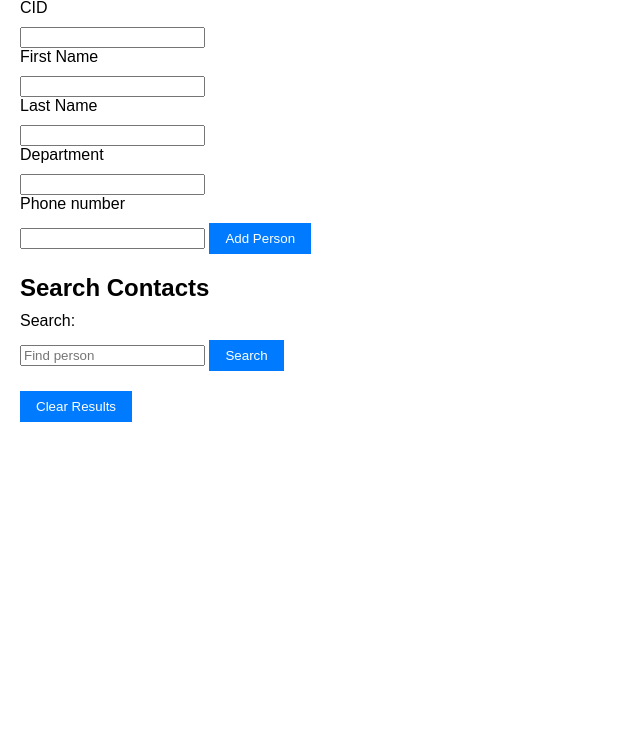
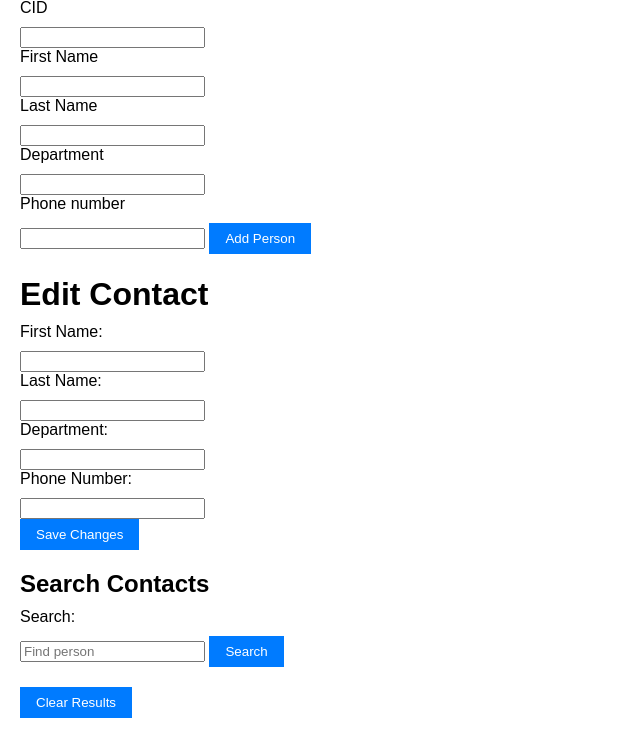
Before and after one commit to rebhanqui/WSAA-Project, a Flask app: template templates/index.html in a window 1280 px wide. Shown: the part 413-1151 px from the top of the page, without its empty margins (0-640 px from the left). Before the commit the page ends 835 px from the top, so only its background shows below. Run offline with Flask 3, Linux system fonts and the light colour scheme; the template is opened without the code that fills it, so the values that code supplies are empty.

Commit message:
addition of edit contact button draft

```diff
--- a/static/static.js
+++ b/static/static.js
@@ -1,47 +1,24 @@
+// Function to handle form submission for adding a person
 document.getElementById('addPersonForm').addEventListener('submit', function(event) {
-    event.preventDefault(); // Prevent form submission
+    event.preventDefault(); // Prevent the default form submission
 
-    // Get form input values
-    const cid = document.getElementById('cid').value;
-    const firstName = document.getElementById('firstName').value;
-    const lastName = document.getElementById('lastName').value;
-    const department = document.getElementById('department').value;
-    const telNum = document.getElementById('telNum').value;
+    // Collect form data
+    let formData = new FormData(this);
 
-    // Create a new contact object
-    const newContact = {
-        cid: cid,
-        firstName: firstName,
-        lastName: lastName,
-        department: department,
-        telNum: telNum
-    };
-
-    // Send POST request to Flask server to create a new contact
+    // Send POST request to Flask server
     fetch('/contacts', {
         method: 'POST',
-        headers: {
-            'Content-Type': 'application/json'
-        },
-        body: JSON.stringify(newContact)
+        body: formData
     })
     .then(response => response.json())
     .then(data => {
         console.log(data); // Log response from server
-
-        // Display success message or update UI as needed
-        // ...
-
-        // Clear input fields
-        document.getElementById('cid').value = '';
-        document.getElementById('firstName').value = '';
-        document.getElementById('lastName').value = '';
-        document.getElementById('department').value = '';
-        document.getElementById('telNum').value = '';
+        // Update UI or show a message here if needed
     })
     .catch(error => console.error('Error:', error));
 });
 
+// Function to handle search form submission
 document.getElementById('searchForm').addEventListener('submit', function(event) {
     event.preventDefault(); // Prevent form submission
 
@@ -49,27 +26,22 @@ document.getElementById('searchForm').addEventListener('submit', function(event)
     const searchQuery = document.getElementById('search').value;
 
     // Send GET request to Flask server with search query as URL parameter
-    fetch(`/contacts/?search=${searchQuery}`)
+    fetch(`/contacts?search=${searchQuery}`)
     .then(response => response.json())
     .then(data => {
         console.log(data); // Log response from server
-
         // Update UI with search results
-        let personResults = document.getElementById('personResults');
-        personResults.innerHTML = ''; // Clear previous results
-        data.forEach(contactslist => {
+        let searchResults = document.getElementById('searchResults');
+        searchResults.innerHTML = ''; // Clear previous results
+        data.forEach(contact => {
             let listItem = document.createElement('li');
-            listItem.textContent = `${contactslist.cid}, ${contactslist.firstName}, ${contactslist.lastName}, ${contactslist.department}, ${contactslist.telNum}`;
-            personResults.appendChild(listItem);
+            listItem.textContent = `CID: ${contact.cid}, Name: ${contact.firstName} ${contact.lastName}, Department: ${contact.department}, Phone: ${contact.telNum}`;
+            searchResults.appendChild(listItem);
         });
-
-        // Clear the input field and display a message
-        personResults.innerHTML += `<p>Search results for "${searchQuery}"</p>`;
-        document.getElementById('search').value = ''; // Clear input field
-    })
-    .catch(error => console.error('Error:', error));
+    });
 });
 
+// Function to handle clearing search results
 document.getElementById('clearResultsBtn').addEventListener('click', function() {
-    document.getElementById('personResults').innerHTML = ''; // Clear search results
+    document.getElementById('searchResults').innerHTML = ''; // Clear search results
 });
--- a/templates/index.html
+++ b/templates/index.html
@@ -4,7 +4,7 @@
 <meta charset="UTF-8">
 <meta name="viewport" content="width=device-width, initial-scale=1.0">
 <title>WSAA Project</title>
-<link rel="stylesheet" href="styles.css">
+<link rel="stylesheet" href="/static/styles.css">
 <script type="text/javascript" src="/static/static.js"></script>
 
 </head>
@@ -38,6 +38,19 @@
                     <input type="tel" id="telNum" name="phoneNum" required>
                     <button type="submit">Add Person</button>
                 </form>
+        <!-- Edit Selected Contact -->
+                <h1>Edit Contact</h1>
+                    <form action="" method="post">
+                        <label for="first_name">First Name:</label>
+                        <input type="text" id="first_name" name="first_name" value="{{ contact.firstName }}" required><br>
+                        <label for="last_name">Last Name:</label>
+                        <input type="text" id="last_name" name="last_name" value="{{ contact.lastName }}" required><br>
+                        <label for="department">Department:</label>
+                        <input type="text" id="department" name="department" value="{{ contact.department }}" required><br>
+                        <label for="tel_num">Phone Number:</label>
+                        <input type="tel" id="tel_num" name="tel_num" value="{{ contact.telNum }}" required><br>
+                        <button type="submit">Save Changes</button>
+                    </form>
 
         <!-- Search Contacts Form -->
             <h2>Search Contacts</h2>
@@ -50,7 +63,9 @@
         <div id="searchResults">
             <!-- Search results will be displayed here -->
             <ul id="personResults"></ul>
+            <!--button clears results and search input box-->
             <button id="clearResultsBtn">Clear Results</button>
         </div>
+
     </body>
 </html>
```
Also changed, not shown: app.py (line endings or trailing spaces). Lines whose indentation alone changed are shown as unchanged.
